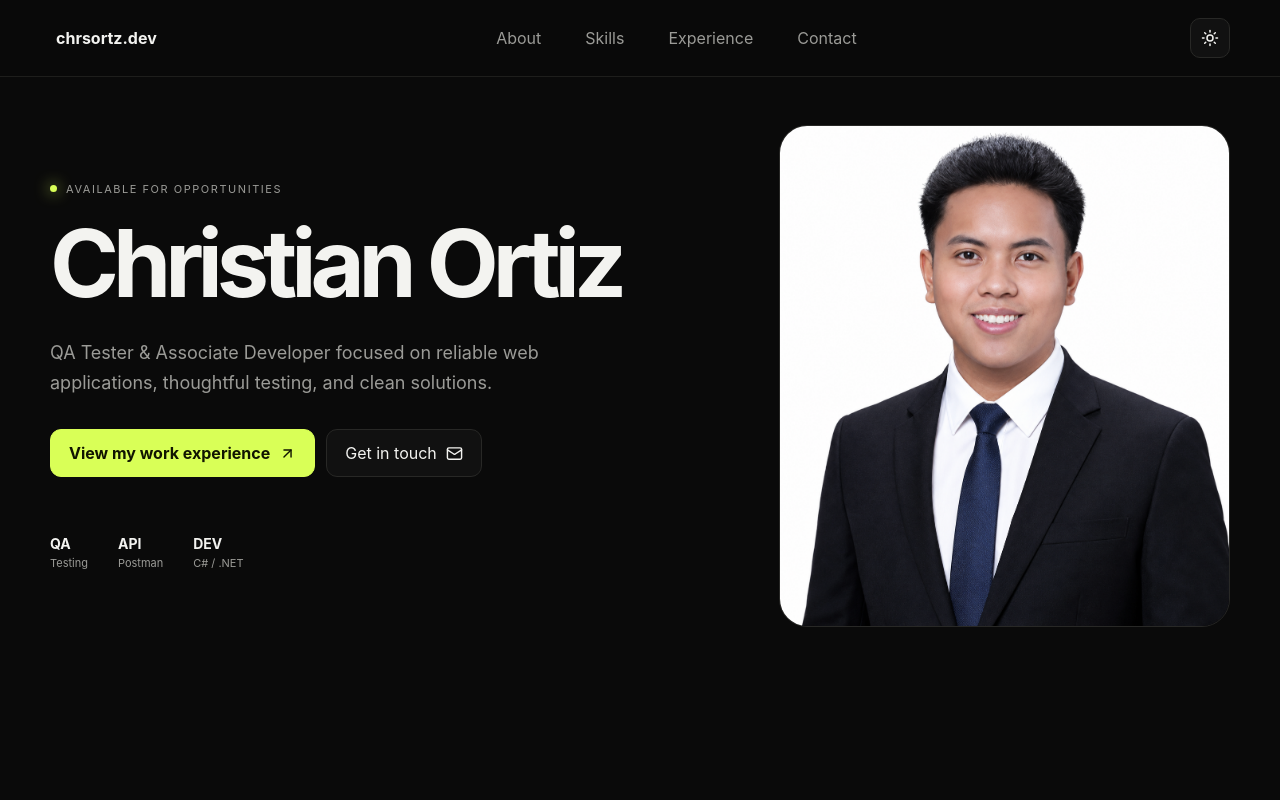
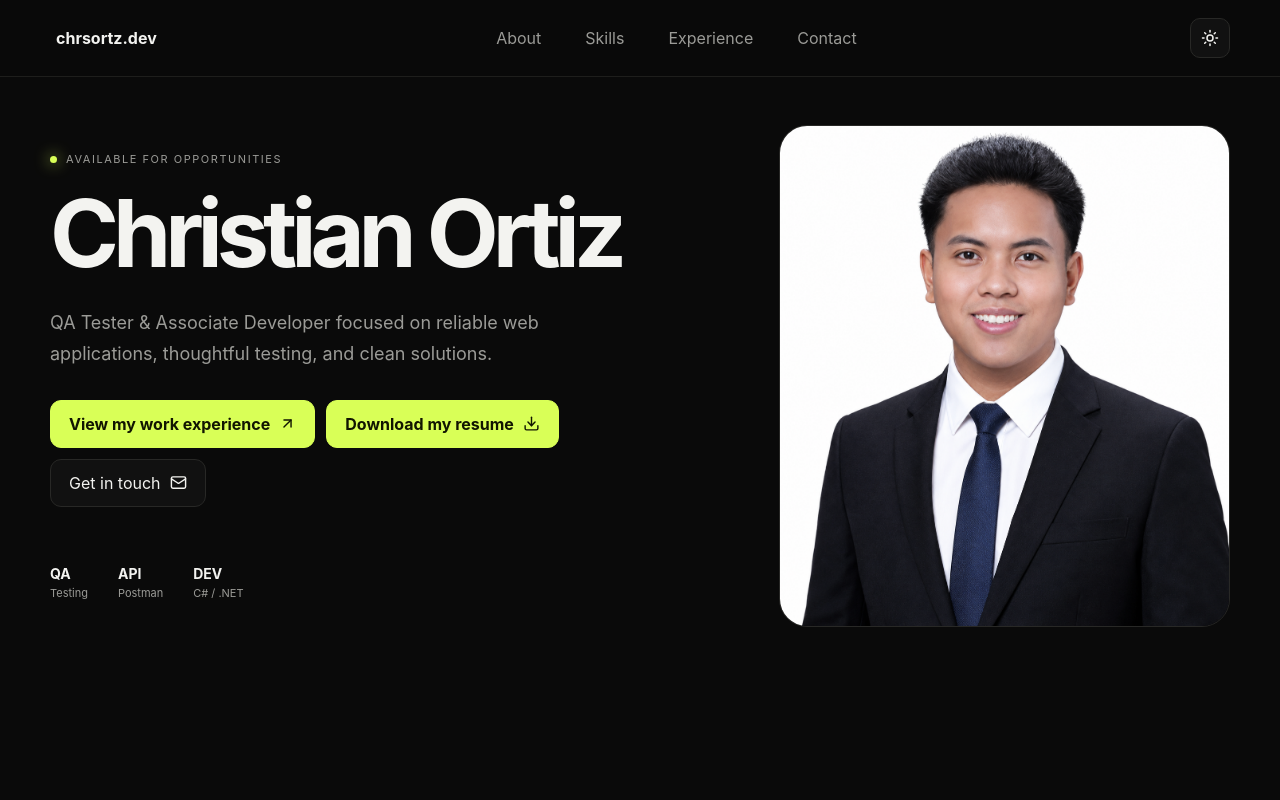
Before and after one commit to chrsortz/chrsortz-react-portfolio, a React (Vite) app: page / in a window 1280 px wide. Shown: the top 800 px of the page. Built offline with nearby package versions, Linux system fonts and the light colour scheme.

Commit message:
updated page title and favicon

```diff
--- a/index.html
+++ b/index.html
@@ -4,7 +4,8 @@
     <meta charset="UTF-8" />
     <meta name="viewport" content="width=device-width, initial-scale=1.0" />
     <meta name="description" content="Christian — QA Tester & Associate Developer portfolio" />
-    <title>Christian — QA Tester & Associate Developer</title>
+    <link rel="icon" type="image/png" href="/chrsortz-react-portfolio/profile.png" />
+    <title>chrsortz.dev - Portfolio</title>
   </head>
   <body>
     <div id="root"></div>
--- a/src/main.jsx
+++ b/src/main.jsx
@@ -18,6 +18,15 @@ import {
 } from "lucide-react";
 import "./styles.css";
 
+const assets = import.meta.glob(
+  "./assets/*.{pdf, docx}",
+  {
+    eager: true,
+    query: "?url",
+    import: "default",
+  }
+);
+
 const images = import.meta.glob(
   "./images/*.{png,jpg,jpeg,webp}",
   {
@@ -26,6 +35,14 @@ const images = import.meta.glob(
     import: "default",
   }
 );
+
+const favicon = images["./images/profile.png"];
+
+const faviconLink = document.createElement("link");
+faviconLink.rel = "icon";
+faviconLink.type = "image/png";
+faviconLink.href = favicon;
+document.head.appendChild(faviconLink);
 
 const skills = [
   "C#", "ASP.NET MVC", "Blazor", "SQL Server", "HTML", "CSS", "JavaScript",
@@ -121,6 +138,14 @@ function App() {
               <button className="primary-btn" onClick={() => go("experience")}>
                 View my work experience <ArrowUpRight size={17} />
               </button>
+              <a
+                className="primary-btn"
+                href={assets["./assets/Ortiz_Resume.pdf"]}
+                download="Ortiz_Resume.pdf"
+              >
+                Download my resume <Download size={17} />
+              </a>
+              <br></br>
               <button className="secondary-btn" onClick={() => go("contact")}>
                 Get in touch <Mail size={17} />
               </button>
```
Also changed, not shown: 1 other file (tests, documents, lock files or other folders).
